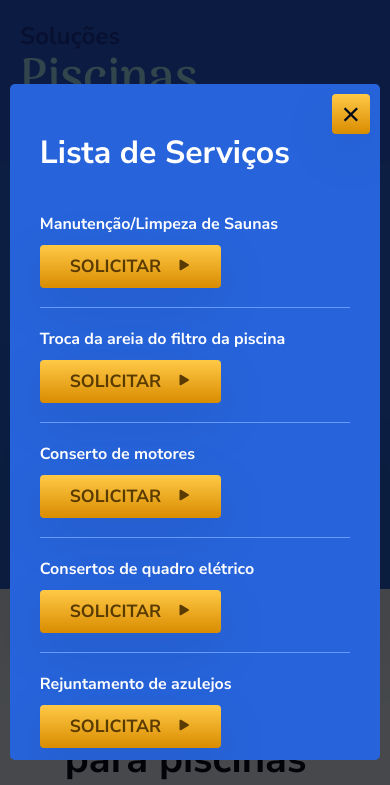
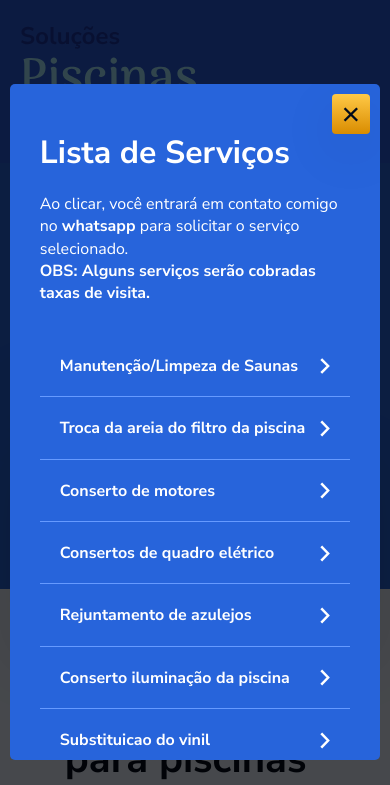
Before and after one commit to gabrielprmartins/solucoespiscinas, a plain HTML site: page index.html in a window 390 px wide. Both pictures are taken after a click on the link "Serviços". Shown: the top 785 px of the page. Drawn offline with Linux system fonts and the light colour scheme.

Commit message:
modal, links and favicon fixed

```diff
--- a/css/modules/modal.css
+++ b/css/modules/modal.css
@@ -33,6 +33,17 @@
   background: var(--bg-yellow-active);
 }
 
+@keyframes showDown {
+  from {
+    opacity: 0;
+    transform: translate3d(0, 1000px, 0);
+  }
+  to {
+    opacity: 1;
+    transform: translate3d(0, 0, 0);
+  }
+}
+
 .modal-container.active {
   display: flex;
 }
@@ -46,9 +57,14 @@
   height: 80vh;
   color: var(--white);
   overflow-y: scroll;
+  animation: showDown 0.3s forwards;
 }
 
 .modal-content h1 {
+  margin-bottom: 10px;
+}
+
+.p-modal {
   margin-bottom: 30px;
 }
 
@@ -56,12 +72,25 @@
   position: relative;
 }
 
-.list-services li {
+.list-services li a {
   display: flex;
   align-items: center;
   gap: 30px;
   justify-content: space-between;
-  padding: 20px 0;
+  padding: 20px;
+  border-radius: 4px;
+  transition: all 0.056s;
+}
+
+.list-services li a:hover {
+  background-color: rgba(0, 0, 0, 0.07);
+}
+
+.list-services li a img {
+  max-width: 10px;
+}
+
+.list-services li {
   position: relative;
 }
 
@@ -87,13 +116,6 @@
   }
 }
 
-@media screen and (max-width: 800px) {
-  .list-services li {
-    flex-direction: column;
-    align-items: baseline;
-  }
-}
-
 @media screen and (max-width: 680px) {
   .modal-content h1 {
     font-size: 2rem;
@@ -104,7 +126,7 @@
   .modal-content h1 {
     margin-bottom: 20px;
   }
-  .list-services li {
+  .list-services li a {
     gap: 10px;
   }
 }
--- a/css/modules/reset.css
+++ b/css/modules/reset.css
@@ -4,6 +4,10 @@
   margin: 0;
   padding: 0;
   box-sizing: border-box;
+}
+
+html {
+  scroll-behavior: smooth;
 }
 
 a {
--- a/index.html
+++ b/index.html
@@ -5,6 +5,29 @@
   <meta charset="UTF-8">
   <meta http-equiv="X-UA-Compatible" content="IE=edge">
   <meta name="viewport" content="width=device-width, initial-scale=1.0">
+  <!-- Primary Meta Tags -->
+  <title>Soluções Piscinas - Construção, reforma e Soluções de Piscinas</title>
+  <meta name="title" content="Soluções Piscinas - Construção, reforma e Soluções de Piscinas">
+  <meta name="description" content="Prestador de serviços de construção e reforma para piscinas localizado em Goiânia - GO.">
+
+  <!-- Open Graph / Facebook -->
+  <meta property="og:type" content="website">
+  <meta property="og:url" content="https://metatags.io/">
+  <meta property="og:title" content="Soluções Piscinas - Construção, reforma e Soluções de Piscinas">
+  <meta property="og:description" content="Prestador de serviços de construção e reforma para piscinas localizado em Goiânia - GO.">
+  <meta property="og:image" content="https://metatags.io/assets/meta-tags-16a33a6a8531e519cc0936fbba0ad904e52d35f34a46c97a2c9f6f7dd7d336f2.png">
+
+  <!-- Twitter -->
+  <meta property="twitter:card" content="summary_large_image">
+  <meta property="twitter:url" content="https://metatags.io/">
+  <meta property="twitter:title" content="Soluções Piscinas - Construção, reforma e Soluções de Piscinas">
+  <meta property="twitter:description" content="Prestador de serviços de construção e reforma para piscinas localizado em Goiânia - GO.">
+  <meta property="twitter:image" content="https://metatags.io/assets/meta-tags-16a33a6a8531e519cc0936fbba0ad904e52d35f34a46c97a2c9f6f7dd7d336f2.png">
+
+  <!-- Favicon -->
+  <link rel="shortcut icon" href="/favicon.ico" type="image/x-icon">
+  <link rel="icon" href="assets/favicon-32x32.png" type="image/x-icon">
+
   <link rel="preconnect" href="https://fonts.googleapis.com">
   <link rel="preconnect" href="https://fonts.gstatic.com" crossorigin>
   <link href="https://fonts.googleapis.com/css2?family=Nunito+Sans:wght@400;700&display=swap" rel="stylesheet">
@@ -26,12 +49,12 @@
     </div>
   </header>
   <!-- Main -->
-  <main class="main">
+  <main class="main" id="about">
     <div class="container main-container">
       <div class="main-content">
         <h1 class="title"><span class="sub-main">Construção, reforma e</span> <br> Soluções de Piscinas</h1>
-        <p class="paragraph">Prestador de serviços de construção e reforma de piscinas localizado em Goiânia. <img src="assets/location.svg" alt="Localizado em Goiânia"></p>
-        <a href="" class="btn-arrow">Fale conosco</a>
+        <p class="paragraph"><strong>Elvis</strong>, prestador de serviços de construção e reforma para piscinas localizado em Goiânia - GO. <img src="assets/location.svg" alt="Localizado em Goiânia"></p>
+        <a href="https://api.whatsapp.com/send?phone=5562991005069&text=Olá, Elvis, eu gostaria de solicitar um serviço para a minha piscina!" target="_blank" class="btn-arrow">Fale conosco</a>
       </div>
       <picture class="main-img img-shadow">
         <source media="(max-width: 900px)" srcset="./assets/pool.jpg">
@@ -91,20 +114,20 @@
     <a href="#services" class="btn-link services-link" data-modal="open">Ver todos os serviços</a>
   </section>
   <!-- Contact -->
-  <section class="contact">
+  <section class="contact" id="contacts">
     <div class="container contact-container">
       <figure class="img-shadow">
         <img src="assets/contact/contact-img.jpg" alt="Solicite agora o seu serviço">
       </figure>
       <div class="grid-2">
         <h1 class="title">Solicite <span class="emphasis">agora</span> o <br> seu serviço</h1>
-        <p class="paragraph">Encontre o serviço que você deseja realizar em sua piscina e entre em contato comigo para agendarmos a visita</p>
+        <p class="paragraph">Encontre o serviço que você deseja realizar em sua piscina e entre em contato comigo para agendarmos a visita. <strong>Elvis</strong>.</p>
         <div class="contact-items">
           <article class="contact-list">
             <h2 class="subtitle">Meus meios de contato</h2>
             <ul>
-              <li><a href=""><img src="assets/contact/whatsapp.svg" alt="">(62) 99100-5069</a></li>
-              <li><a href=""><img src="assets/contact/instagram.svg" alt="">@solucoespiscinaas</a></li>
+              <li><a href="https://api.whatsapp.com/send?phone=5562991005069&text=Olá, Elvis, eu gostaria de solicitar um serviço para a minha piscina!" target="_blank"><img src="assets/contact/whatsapp.svg" alt="">(62) 99100-5069</a></li>
+              <li><a href="https://www.instagram.com/solucoespiscinaas/" target="_blank"><img src="assets/contact/instagram.svg" alt="">@solucoespiscinaas</a></li>
             </ul>
           </article>
           <span class="or">OU</span>
@@ -125,7 +148,7 @@
           <h2 class="subtitle">Tenha sua piscina sempre limpa</h2>
           <p class="paragraph cleaning-p first">Garanta que sua piscina esteja livre de fungos e bactérias para ser usada, além de ter uma ótima economia com produtos. Ter um piscineiro profissional contribui para que ela esteja em boas mãos.</p>
           <p class="paragraph cleaning-p second">Entre em contato com <strong>Anisio</strong> e agende já.</p>
-          <a href="" class="btn-arrow cleaning-btn"><img src="assets/contact/whatsapp-2.svg" alt="">(62) 99100-5069</a>
+          <a href="https://api.whatsapp.com/send?phone=5562982001595&text=Olá, Anísio, eu gostaria de solicitar uma limpeza em minha piscina!" target="_blank" class="btn-arrow cleaning-btn"><img src="assets/contact/whatsapp-2.svg" alt="">(62) 98200-1595</a>
         </article>
         <figure class="cleaning-img">
           <img src="assets/cleaning-img.jpg" alt="Também limpamos a sua piscina">
@@ -144,58 +167,79 @@
     <div class="modal-content">
       <button class="close-modal" data-modal="close">&times;</button>
       <h1 class="title">Lista de Serviços</h1>
+      <p class="paragraph p-modal">Ao clicar, você entrará em contato comigo no <strong>whatsapp</strong> para solicitar o serviço selecionado. <br> <strong>OBS: Alguns serviços serão cobradas taxas de visita.</strong></p>
       <ul class="list-services">
         <li>
+          <a href="https://api.whatsapp.com/send?phone=5562991005069&text=Olá, Elvis, eu gostaria de solicitar uma manutenção/limpeza para a minha sauna!" target="_blank" class="btn-service">
             <p class="paragraph"><strong>Manutenção/Limpeza de Saunas</strong></p>
-          <a href="" class="btn-arrow">Solicitar</a>
+            <img src="assets/modal-arrow.svg">
+          </a>
         </li>
         <li>
+          <a href="https://api.whatsapp.com/send?phone=5562991005069&text=Olá, Elvis, eu gostaria de solicitar uma troca de areia do filtro da minha piscina!" target="_blank" class="btn-service">
             <p class="paragraph"><strong>Troca da areia do filtro da piscina</strong></p>
-          <a href="" class="btn-arrow">Solicitar</a>
+            <img src="assets/modal-arrow.svg">
+          </a>
         </li>
         <li>
+          <a href="https://api.whatsapp.com/send?phone=5562991005069&text=Olá, Elvis, eu gostaria de solicitar o conserto do motor da minha piscina!" target="_blank" class="btn-service">
             <p class="paragraph"><strong>Conserto de motores</strong></p>
-          <a href="" class="btn-arrow">Solicitar</a>
+            <img src="assets/modal-arrow.svg">
+          </a>
         </li>
         <li>
+          <a href="https://api.whatsapp.com/send?phone=5562991005069&text=Olá, Elvis, eu gostaria de solicitar o conserto do quadro elétrico da minha piscina!" target="_blank" class="btn-service">
             <p class="paragraph"><strong>Consertos de quadro elétrico</strong></p>
-          <a href="" class="btn-arrow">Solicitar</a>
+            <img src="assets/modal-arrow.svg">
+          </a>
         </li>
         <li>
+          <a href="https://api.whatsapp.com/send?phone=5562991005069&text=Olá, Elvis, eu gostaria de solicitar o rejuntamento de azulejos da minha piscina!" target="_blank" class="btn-service">
             <p class="paragraph"><strong>Rejuntamento de azulejos</strong></p>
-          <a href="" class="btn-arrow">Solicitar</a>
+            <img src="assets/modal-arrow.svg">
+          </a>
         </li>
         <li>
-          <p class="paragraph"><strong>Aquecimento solar para piscina</strong></p>
-          <a href="" class="btn-arrow">Solicitar</a>
+          <a href="https://api.whatsapp.com/send?phone=5562991005069&text=Olá, Elvis, eu gostaria de solicitar o conserto da iluminação da minha piscina!" target="_blank" class="btn-service">
+            <p class="paragraph"><strong>Conserto iluminação da piscina</strong></p>
+            <img src="assets/modal-arrow.svg">
+          </a>
         </li>
         <li>
-          <p class="paragraph"><strong>Conserto iluminação da piscina</strong></p>
-          <a href="" class="btn-arrow">Solicitar</a>
+          <a href="https://api.whatsapp.com/send?phone=5562991005069&text=Olá, Elvis, eu gostaria de solicitar a substituição do vinil da minha piscina!" target="_blank" class="btn-service">
+            <p class="paragraph"><strong>Substituicao do vinil</strong></p>
+            <img src="assets/modal-arrow.svg">
+          </a>
         </li>
         <li>
-          <p class="paragraph"><strong>Substituicao do vinil</strong></p>
-          <a href="" class="btn-arrow">Solicitar</a>
+          <a href="https://api.whatsapp.com/send?phone=5562991005069&text=Olá, Elvis, eu gostaria de solicitar uma reforma para a minha piscina!" target="_blank" class="btn-service">
+            <p class="paragraph"><strong>Reforma da a piscina</strong></p>
+            <img src="assets/modal-arrow.svg">
+          </a>
         </li>
         <li>
-          <p class="paragraph"><strong>Reforma da a piscina</strong></p>
-          <a href="" class="btn-arrow">Solicitar</a>
+          <a href="https://api.whatsapp.com/send?phone=5562991005069&text=Olá, Elvis, eu gostaria de solicitar uma capa térmica para a minha piscina!" target="_blank" class="btn-service">
+            <p class="paragraph"><strong>Capa térmica 300 e 500 micras</strong></p>
+            <img src="assets/modal-arrow.svg">
+          </a>
         </li>
         <li>
-          <p class="paragraph"><strong>Capa térmica 300 e 500 micras</strong></p>
-          <a href="" class="btn-arrow">Solicitar</a>
+          <a href="https://api.whatsapp.com/send?phone=5562991005069&text=Olá, Elvis, eu gostaria de solicitar uma tela de proteção para a minha piscina!" target="_blank" class="btn-service">
+            <p class="paragraph"><strong>Tela de proteção</strong></p>
+            <img src="assets/modal-arrow.svg">
+          </a>
         </li>
         <li>
-          <p class="paragraph"><strong>Tela de proteção</strong></p>
-          <a href="" class="btn-arrow">Solicitar</a>
+          <a href="https://api.whatsapp.com/send?phone=5562991005069&text=Olá, Elvis, eu gostaria de solicitar uma cerca de proteção para a minha piscina" target="_blank" class="btn-service">
+            <p class="paragraph"><strong>Cerca de proteção</strong></p>
+            <img src="assets/modal-arrow.svg">
+          </a>
         </li>
         <li>
-          <p class="paragraph"><strong>Cerca de proteção</strong></p>
-          <a href="" class="btn-arrow">Solicitar</a>
-        </li>
-        <li>
+          <a href="https://api.whatsapp.com/send?phone=5562991005069&text=Olá, Elvis, eu gostaria de solicitar o acompanhamento de projetos para a minha piscina!" target="_blank" class="btn-service">
             <p class="paragraph"><strong>Acompanhamento de projetos para piscina</strong></p>
-          <a href="" class="btn-arrow">Solicitar</a>
+            <img src="assets/modal-arrow.svg">
+          </a>
         </li>
       </ul>
     </div>
```
Also changed, not shown: assets/favicon-32x32.png (added), assets/modal-arrow.svg (added). Lines whose indentation alone changed are shown as unchanged.
